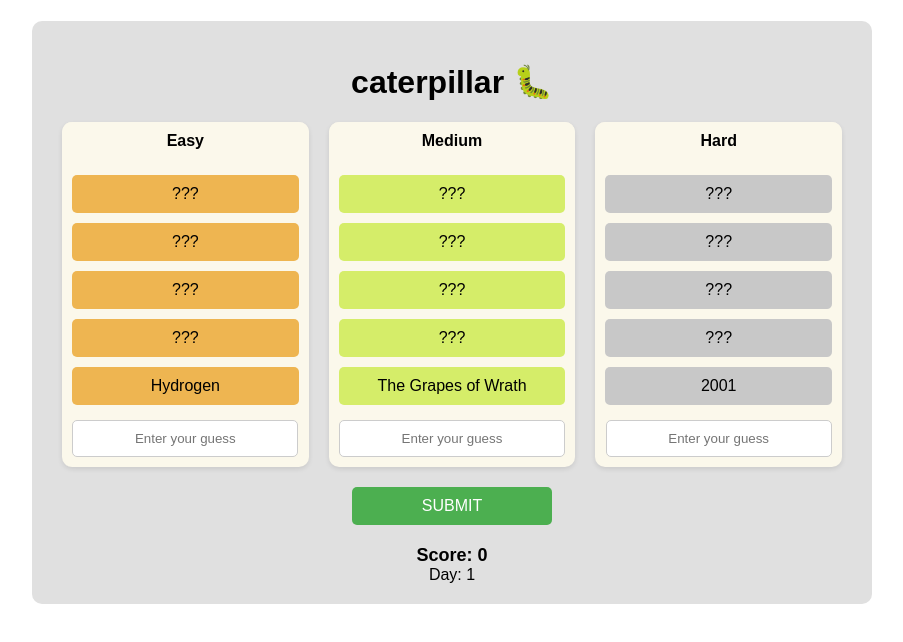
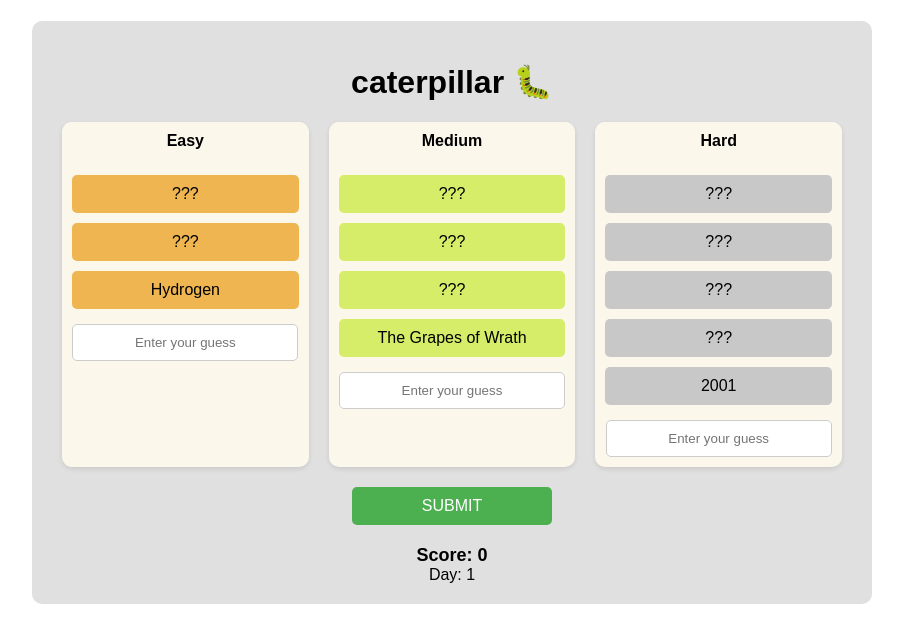
Before and after one commit to aschneidman28/caterpillar-game-react, a React (Create React App) app: page / in a window 1280 px wide. Shown: the top 642 px of the page, without its empty margins (188-1091 px from the left). Built offline with nearby package versions, Linux system fonts and the light colour scheme.

Commit message:
Update caterpillar-game-react.tsx

```diff
--- a/src/caterpillar-game-react.tsx
+++ b/src/caterpillar-game-react.tsx
@@ -45,11 +45,20 @@ const CaterpillarGame: React.FC = () => {
 
   const calculatePoints = (categoryName: string, day: number) => {
     const pointsTable = {
-      Easy: [3, 2, 1, 1, 1],
-      Medium: [4, 3, 2, 2, 1],
+      Easy: [3, 2, 1],
+      Medium: [4, 3, 2, 1],
       Hard: [5, 4, 3, 2, 1]
     };
-    return pointsTable[categoryName as keyof typeof pointsTable][day - 1];
+    return pointsTable[categoryName as keyof typeof pointsTable][day - 1] || 0;
+  };
+
+  const getMaxClues = (categoryName: string) => {
+    switch (categoryName) {
+      case 'Easy': return 3;
+      case 'Medium': return 4;
+      case 'Hard': return 5;
+      default: return 5;
+    }
   };
 
   return (
@@ -57,16 +66,18 @@ const CaterpillarGame: React.FC = () => {
       <h1>caterpillar 🐛</h1>
 
       <div id="game-board">
-        {categories.map((category, index) => (
+        {categories.map((category, index) => {
+          const maxClues = getMaxClues(category.name);
+          return (
             <div key={index} className="category">
               <h4>{category.name}</h4>
               <div id={`${category.name.toLowerCase()}-clues`} className="clues">
-              {category.clues.slice(0, currentDay).map((clue, clueIndex) => (
+                {category.clues.slice(0, Math.min(currentDay, maxClues)).map((clue, clueIndex) => (
                   <div key={clueIndex} className="clue">
                     {clue}
                   </div>
                 ))}
-              {Array(Math.max(0, 5 - currentDay)).fill(null).map((_, index) => (
+                {Array(Math.max(0, maxClues - currentDay)).fill(null).map((_, index) => (
                   <div key={`hidden-${index}`} className="clue hidden">???</div>
                 ))}
               </div>
@@ -80,7 +91,8 @@ const CaterpillarGame: React.FC = () => {
                 />
               </div>
             </div>
-        ))}
+          );
+        })}
       </div>
 
       <button id="submit-button" onClick={handleSubmit} disabled={currentDay > 5}>SUBMIT</button>
```
Lines whose indentation alone changed are shown as unchanged.
